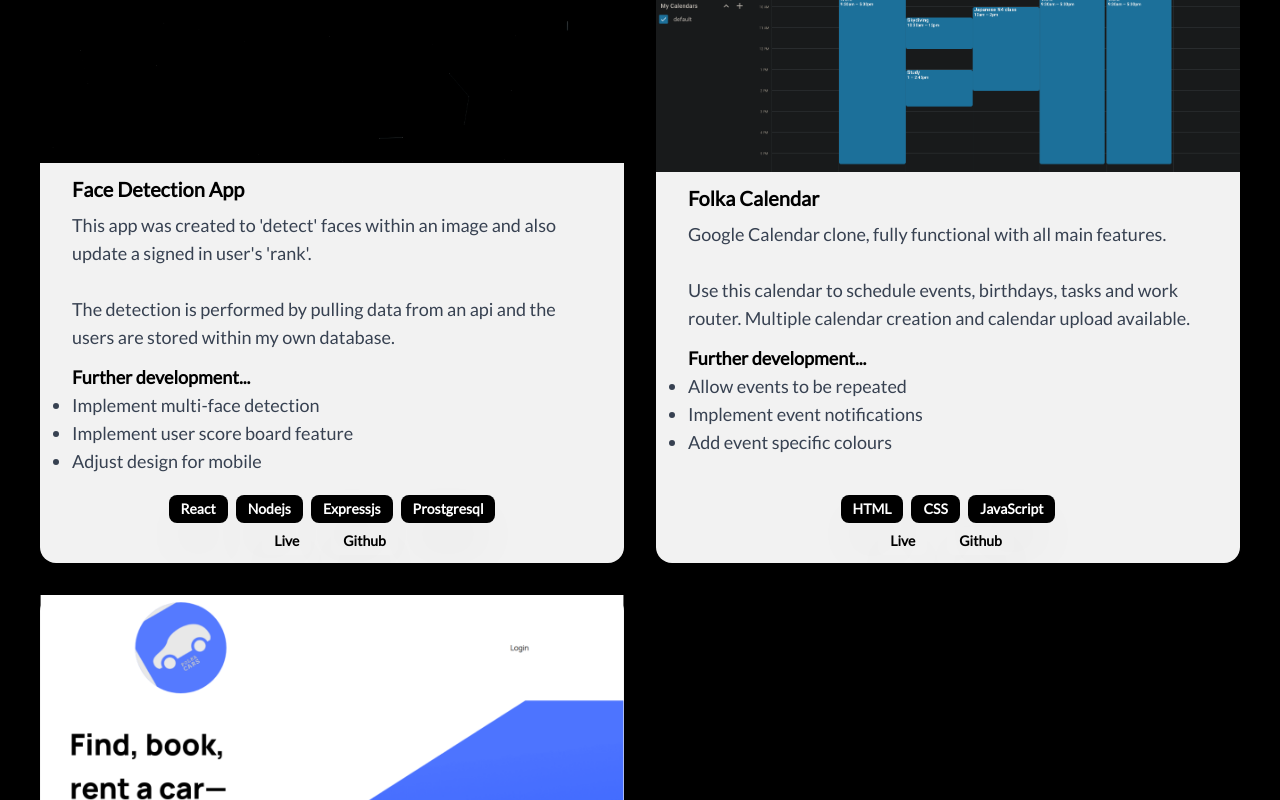
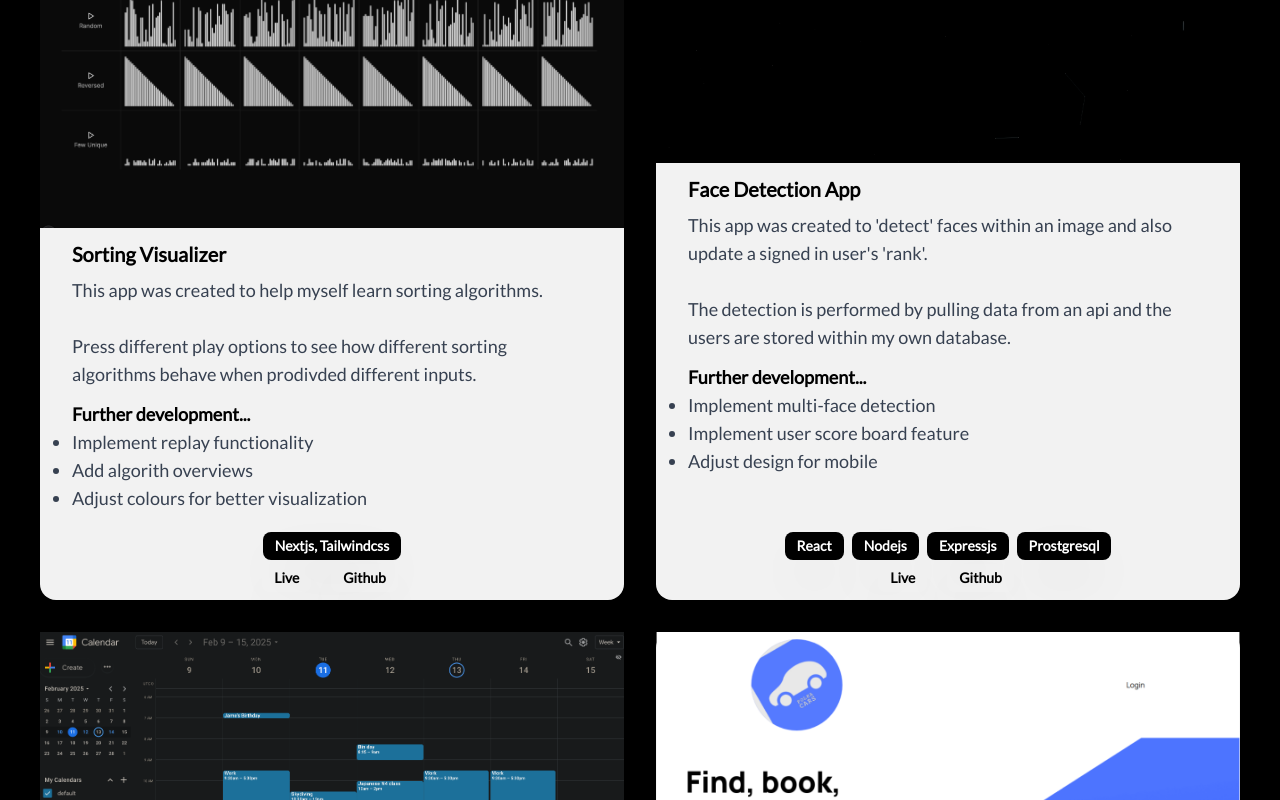
Before and after one commit to Folka2134/folka-portfolio, a React (Vite) app: page / in a window 1280 px wide. Shown: the part 2146-2946 px from the top of the page. Built offline with nearby package versions, Linux system fonts and the light colour scheme.

Commit message:
featu: Added algorithm sorter project

```diff
--- a/src/assets/data/projects.ts
+++ b/src/assets/data/projects.ts
@@ -1,4 +1,20 @@
 export const projectData = [
+  {
+    title: "Sorting Visualizer",
+    image: "/static/images/folka-sorter_preview.png",
+    description:
+      "This app was created to help myself learn sorting algorithms.",
+    functionality:
+      "Press different play options to see how different sorting algorithms behave when prodivded different inputs.",
+    improvements: [
+      "Implement replay functionality",
+      "Add algorith overviews",
+      "Adjust colours for better visualization",
+    ],
+    tags: ["Nextjs, Tailwindcss"],
+    liveUrl: "https://folka-sorter-next-8c1x.vercel.app/",
+    githubUrl: "https://github.com/Folka2134/algorithm_visualizer",
+  },
   {
     title: "Face Detection App",
     image: "/static/images/smartbrain_preview2.png",
```
Also changed, not shown: public/static/images/folka-sorter_preview.png (added).
